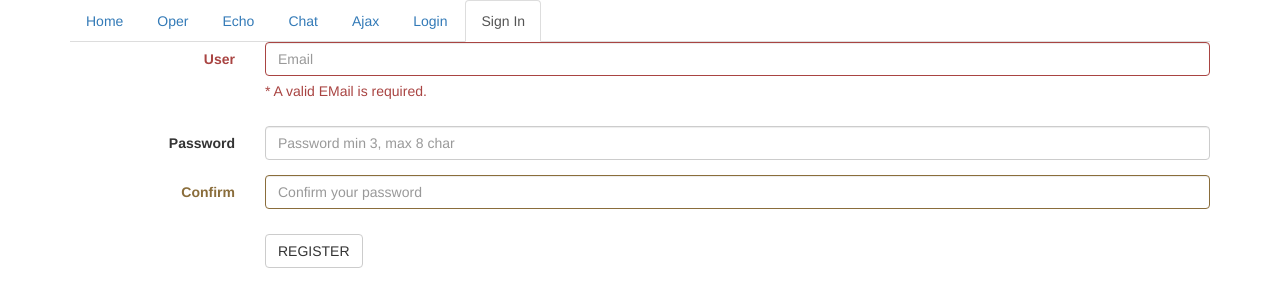
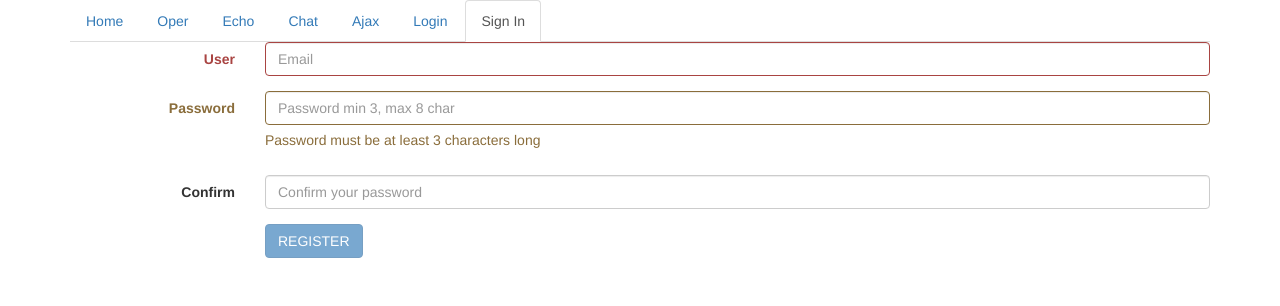
Before and after one commit to dmorosinotto/ngcli-exlive, an Angular app: page /signin in a window 1280 px wide. Shown: the top 306 px of the page. Built offline with nearby package versions, Linux system fonts and the light colour scheme.

Commit message:
Soluzione ex8-SignIn + Match Validator

```diff
--- a/src/app/auth/match.directive.ts
+++ b/src/app/auth/match.directive.ts
@@ -1,10 +1,38 @@
-import { Directive } from '@angular/core';
+import { THROW_IF_NOT_FOUND } from '@angular/core/src/di/injector';
+import { AbstractControl, ValidationErrors, Validator, ValidatorFn, NG_VALIDATORS } from '@angular/forms';
+import { Directive, Input } from '@angular/core';
+
+export function MatchValidator(ctrl1: string, ctrl2: string): ValidatorFn {
+  console.log("MATCH",ctrl1,ctrl2)
+  return (c: AbstractControl) => {
+    let c1=c.get(ctrl1);
+    let c2=c.get(ctrl2);
+    if (c1 && c2 && c1.value === c2.value) return null
+    else return { 'match': true }
+  }
+}
 
 @Directive({
-  selector: '[appMatch]'
+  selector: '[ctrl-match]',
+  providers: [{provide: NG_VALIDATORS, useExisting: MatchDirective, multi:true}]
 })
-export class MatchDirective {
+export class MatchDirective implements Validator {
+  private _valFn: ValidatorFn;
+  constructor() {
+    this._valFn = undefined;
+  }
 
-  constructor() { }
+  @Input('ctrl-match') set match(value: string) {
+    if (!value) console.error("You must specifiy match controls name separted by ':'");
+    let ctrls = String(value).split(':');
+    if (!ctrls[0]) console.error("You must specify 1st control name");
+    if (!ctrls[1]) console.error("You must specify 2nd control name");
+    this._valFn = MatchValidator(ctrls[0], ctrls[1]);
+  }
+
+  validate(c: AbstractControl): ValidationErrors | null {
+    if (this._valFn) return this._valFn(c);
+    else return null;
+  }
 
 }
--- a/src/app/signin/signin.component.html
+++ b/src/app/signin/signin.component.html
@@ -1,30 +1,30 @@
-<form class="form-horizontal">
-<!-- COPIARE QUI HTML FORM LOGIN: CAMPI EMAIL, PASSWORD -->
-  <div class="form-group has-error">
+<form #f="ngForm" (ngSubmit)="showValue(f)" class="form-horizontal" ctrl-match="pwd:confirm">
+  <div class="form-group" [class.has-error]="f.form.get('user')?.invalid">
     <label class="col-sm-2 control-label">User</label>
     <div class="col-sm-10">
-      <input type="email" class="form-control" placeholder="Email">
-      <!-- AGGIUNGERE VALIDAZIONI NECESSARIE E ABILITARE SEGNALAZIONE ERRORE SOLO IN CASO ERRORE -->
-      <span class="help-block">* A valid EMail is required.</span>
+      <input ngModel name="user" type="email" class="form-control" placeholder="Email" required email>
+      <span *ngIf="f.hasError('email','user')" class="help-block">* A valid E-Mail is required.</span>
     </div>
   </div>
-  <div class="form-group">
+  <div class="form-group" [class.has-warning]="pwd.invalid">
     <label class="col-sm-2 control-label">Password</label>
     <div class="col-sm-10">
-      <input type="password" class="form-control" placeholder="Password min 3, max 8 char">
+      <input ngModel name="pwd" #pwd="ngModel" type="password" class="form-control" placeholder="Password min 3, max 8 char" minlength="3" maxlength="8" required>
+      <span class="help-block" *ngIf="pwd?.errors?.minlength || pwd?.errors?.required">Password must be at least 3 characters long</span>
+      <span class="help-block" *ngIf="pwd?.hasError('maxlength')">Password can be at max {{pwd.errors.maxlength.requiredLength}} chars long</span>
     </div>
   </div>
-<!-- ESCLUDERE DAL CHECKBOX REMEMBER ME IN GIU' AGGIUNGENDO QUANTO SEGUE -->
-  <div class="form-group has-warning">
+
+  <div class="form-group" [class.has-warning]="f.form?.errors?.match">
     <label class="col-sm-2 control-label">Confirm</label>
     <div class="col-sm-10">
-      <input type="password" class="form-control" placeholder="Confirm your password">
-      <span class="help-block"><!-- INSERIRE QUI MESSAGGIO ERRORE SE PWD NON CORRISPONDE --></span>
+      <input ngModel name="confirm" type="password" class="form-control" placeholder="Confirm your password">
+      <span class="help-block" *ngIf="f.hasError('match')">Check your password, this don't match!</span>
     </div>
   </div>
   <div class="form-group">
     <div class="col-sm-offset-2 col-sm-10">
-      <button type="submit" class="btn btn-default">REGISTER</button>
+      <button [disabled]="!f.valid" type="submit" class="btn btn-primary">REGISTER</button>
     </div>
   </div>
 </form>
--- a/src/app/signin/signin.component.ts
+++ b/src/app/signin/signin.component.ts
@@ -1,4 +1,5 @@
 import { Component, OnInit } from '@angular/core';
+import { NgForm } from '@angular/forms';
 
 @Component({
   selector: 'eos-signin',
@@ -12,4 +13,8 @@ export class SigninComponent implements OnInit {
   ngOnInit() {
   }
 
+  showValue(f: NgForm) {
+    alert(JSON.stringify(f.value));
+  }
+
 }
```
